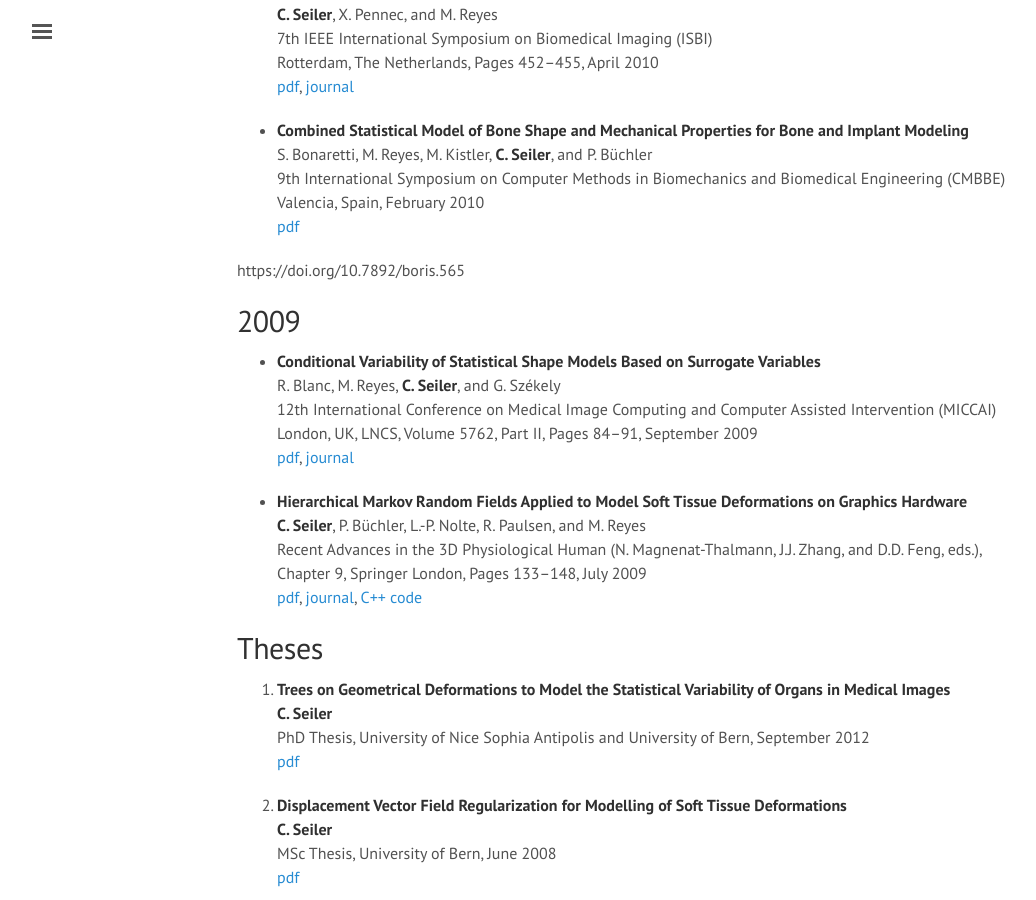
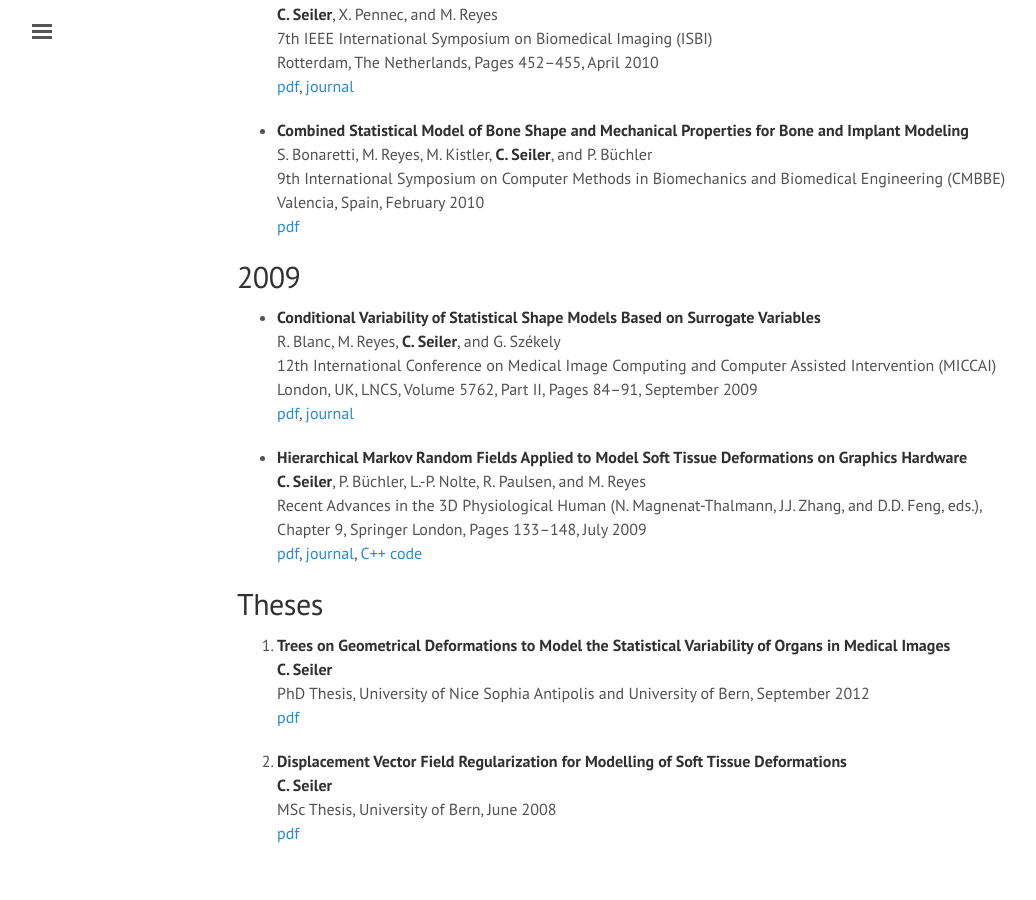
Before and after one commit to ChristofSeiler/ChristofSeiler.github.io, a Jekyll site: the page built from research.md, in a window 1280 px wide and 900 px high, scrolled down 5912 px. Shown: the whole window, without its empty margins (3-1039 px from the left). Built offline with Jekyll 4.4.1, drawn with Linux system fonts in a browser that asks for light colours; some of the changed lines change nothing that is shown.

Commit message:
fixed link

```diff
--- a/research.md
+++ b/research.md
@@ -239,9 +239,7 @@
 S. Bonaretti, M. Reyes, M. Kistler, **C. Seiler**, and P. B&uuml;chler <br>
 9th International Symposium on Computer Methods in Biomechanics and Biomedical Engineering (CMBBE) <br>
 Valencia, Spain, February 2010 <br>
-[pdf](https://boris.unibe.ch/565/1/bonarettiCMBB2010.pdf)
-
-https://doi.org/10.7892/boris.565
+[pdf](https://doi.org/10.7892/boris.565)
 
 ## 2009
 
```
